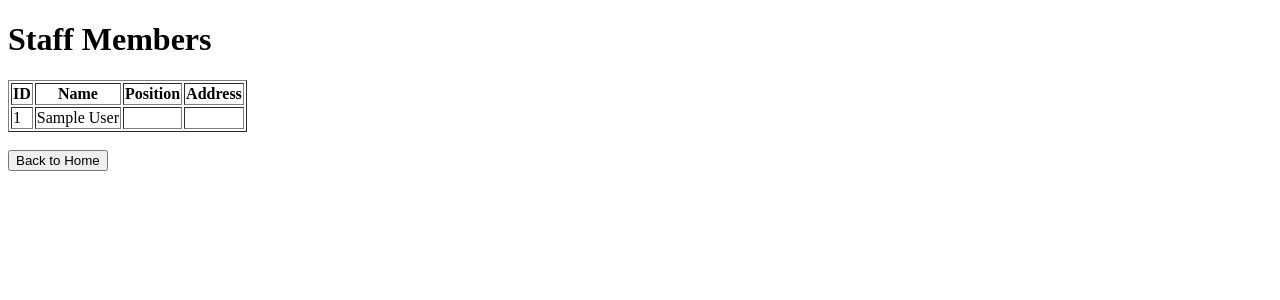
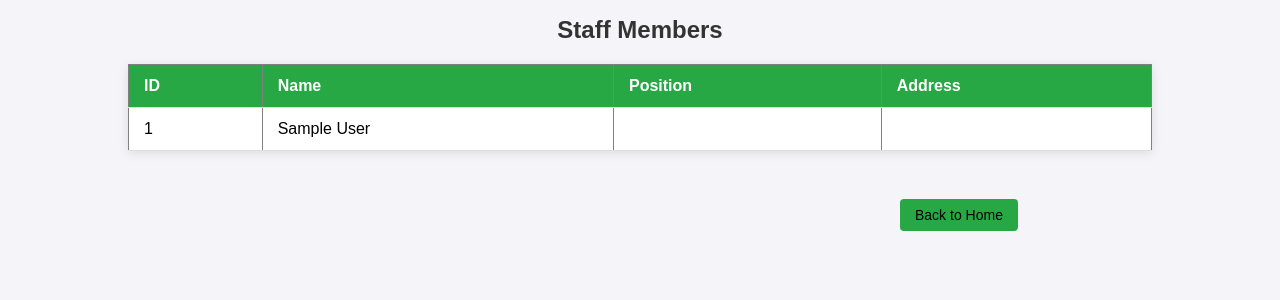
Before and after one commit to besawa2/library-management-system, a PHP site: page /staff.php in a window 1280 px wide. Shown: the top 300 px of the page. Run offline with PHP 8.4, Linux system fonts and the light colour scheme; the visitor is signed in with stand-in values (Sample User, id 1).

Commit message:
staff, notifications, and events css

```diff
--- a/events.php
+++ b/events.php
@@ -20,6 +20,7 @@ $result=$conn->query($sql);
 <html>
 <head>
     <title>Events</title>
+    <link rel="stylesheet" href="styles/events.css">
 </head>
 <body>
     <h1>Upcoming Library Events</h1>
@@ -48,7 +49,7 @@ $result=$conn->query($sql);
         </table>
     <?php }; ?>
     <br>
-    <button onclick="window.location.href='index.php';">Back to Home</button>
+    <button class="home-button" onclick="window.location.href='index.php';">Back to Home</button>
 </body>
 </html>
 
--- a/notifications.php
+++ b/notifications.php
@@ -54,6 +54,7 @@ $conn->close();
 <html>
 <head>
     <title>Notifications</title>
+    <link rel="stylesheet" href="styles/notifications.css">
 </head>
 <body>
     <h1>Notifications</h1>
@@ -65,6 +66,7 @@ $conn->close();
         <p>You have no overdue rentals and no penalties.</p>
     <?php endif; ?>
     <br>
-    <button onclick="window.location.href='index.php';">Back to Home</button>
+    <br>
+    <button class="home-button" onclick="window.location.href='index.php';">Back to Home</button>
 </body>
 </html>
--- a/staff.php
+++ b/staff.php
@@ -30,6 +30,7 @@ $result=$conn->query($sql);
 <html>
 <head>
     <title>Staff</title>
+    <link rel="stylesheet" href="styles/staff.css">
 </head>
 <body>
     <h1>Staff Members</h1>
@@ -52,7 +53,7 @@ $result=$conn->query($sql);
         </tbody>
     </table>
     <br>
-    <button onclick="window.location.href='index.php';">Back to Home</button>
+    <button class="home-button" onclick="window.location.href='index.php';">Back to Home</button>
 </body>
 </html>
 
--- /dev/null
+++ b/styles/staff.css
@@ -0,0 +1,99 @@
+body {
+    font-family: Arial, sans-serif;
+    background-color: #f4f4f9;
+    margin: 0;
+    padding: 0;
+}
+
+h1 {
+    color: #333;
+    font-size: 24px;
+    margin-bottom: 20px;
+    text-align: center;
+}
+
+h2 {
+    color: #333;
+    font-size: 20px;
+}
+
+table {
+    width: 80%;
+    margin: 20px auto;
+    border-collapse: collapse;
+    background-color: white;
+    box-shadow: 0 2px 10px rgba(0, 0, 0, 0.1);
+}
+
+thead {
+    background-color: #28a745;
+    color: white;
+    font-size: 16px;
+}
+
+th, td {
+    padding: 12px 15px;
+    text-align: left;
+    border-bottom: 1px solid #ddd;
+}
+
+tr:nth-child(even) {
+    background-color: #f9f9f9;
+}
+
+tr:hover {
+    background-color: #f1f1f1;
+}
+
+td:nth-child(6) {
+    color: #d32f2f;
+    font-weight: bold;
+}
+
+button {
+    background-color: #28a745;
+    padding: 8px 15px;
+    font-size: 14px;
+    border: none;
+    border-radius: 4px;
+    cursor: pointer;
+    margin: 10px 0;
+}
+
+button:hover {
+    background-color: #218838;
+}
+
+button[type="button"] {
+    background-color: #f44336;
+}
+
+button[type="button"]:hover {
+    background-color: #d32f2f;
+}
+
+button[type="button"] {
+    display: inline-block;
+    width: auto;
+}
+
+p {
+    font-size: 16px;
+    text-align: center;
+    padding: 10px;
+}
+
+@media (max-width: 768px) {
+    table {
+        width: 90%;
+    }
+
+    button {
+        width: 100%;
+        margin-top: 10px;
+    }
+}
+
+.home-button {
+    margin-left:900px;
+}
```
Also changed, not shown: styles/events.css (added, +99 -0 lines), styles/notifications.css (added, +50 -0 lines).
